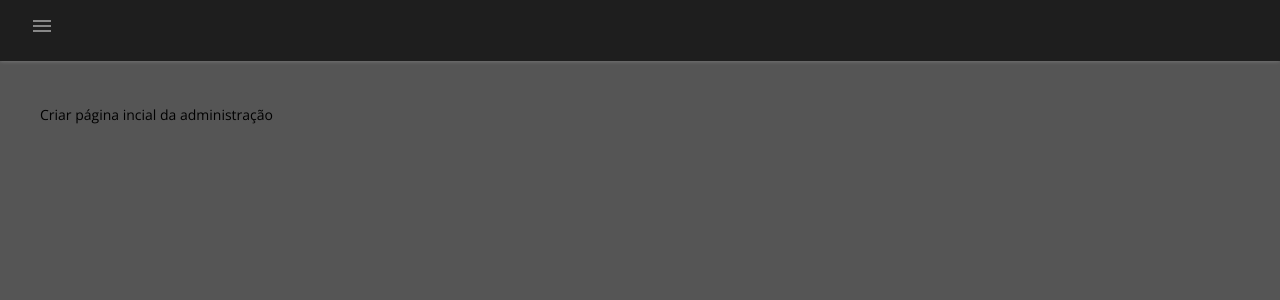
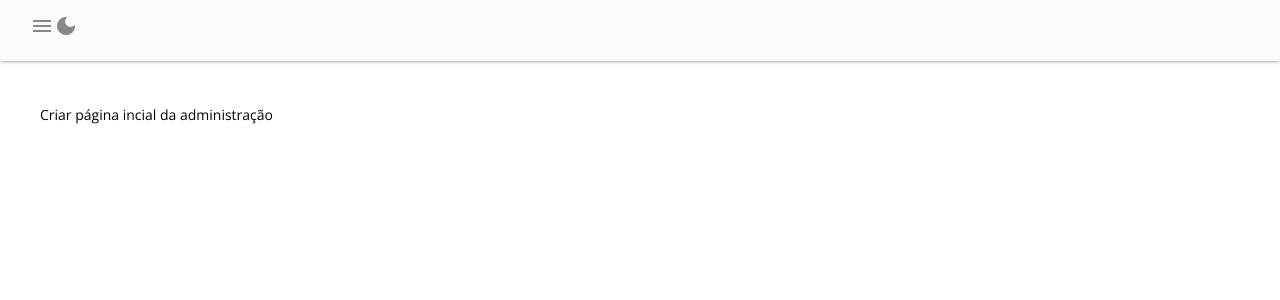
Before and after one commit to Wytcher/cooperunidos, an Angular app: page / in a window 1280 px wide. Shown: the top 300 px of the page. Built offline with nearby package versions, Linux system fonts and the light colour scheme.

Commit message:
Adiciona botao de dark mode

```diff
--- a/src/app/app.component.html
+++ b/src/app/app.component.html
@@ -7,7 +7,7 @@
   <link href="https://fonts.googleapis.com/icon?family=Material+Icons" rel="stylesheet">
   <title>Cooperunidos</title>
 </head>
-<body class="dark_mode">
+<body>
 <router-outlet></router-outlet>
 </body>
 </html>
--- a/src/app/web/web.component.css
+++ b/src/app/web/web.component.css
@@ -138,6 +138,10 @@
   margin: 0px;
 }
 
+.dash_userbar .dash_userbar_box .dash_userbar_box_content h1 .dark-mode {
+  cursor: pointer;
+}
+
 .dash_userbar .dash_userbar_box .dash_userbar_box_content h1 fa-icon{
   cursor: pointer;
 }
--- a/src/app/web/web.component.html
+++ b/src/app/web/web.component.html
@@ -43,6 +43,9 @@
           <h1 class="transition">
             <mat-icon class="bx bx-menu" (click)="isOpen = !isOpen">menu</mat-icon>
           </h1>
+          <h1 class="transition">
+            <mat-icon class="bx dark-mode" (click)="toggleDarkMode()">dark_mode</mat-icon>
+          </h1>
         </div>
       </div>
     </div>
--- a/src/app/web/web.component.ts
+++ b/src/app/web/web.component.ts
@@ -48,4 +48,8 @@ export class WebComponent implements OnInit {
     let arrowParent = e.parentElement?.parentElement;
     arrowParent?.classList.toggle('showMenu');
   }
+
+  toggleDarkMode() {
+    document.body.classList.toggle('dark_mode')
+  }
 }
```
